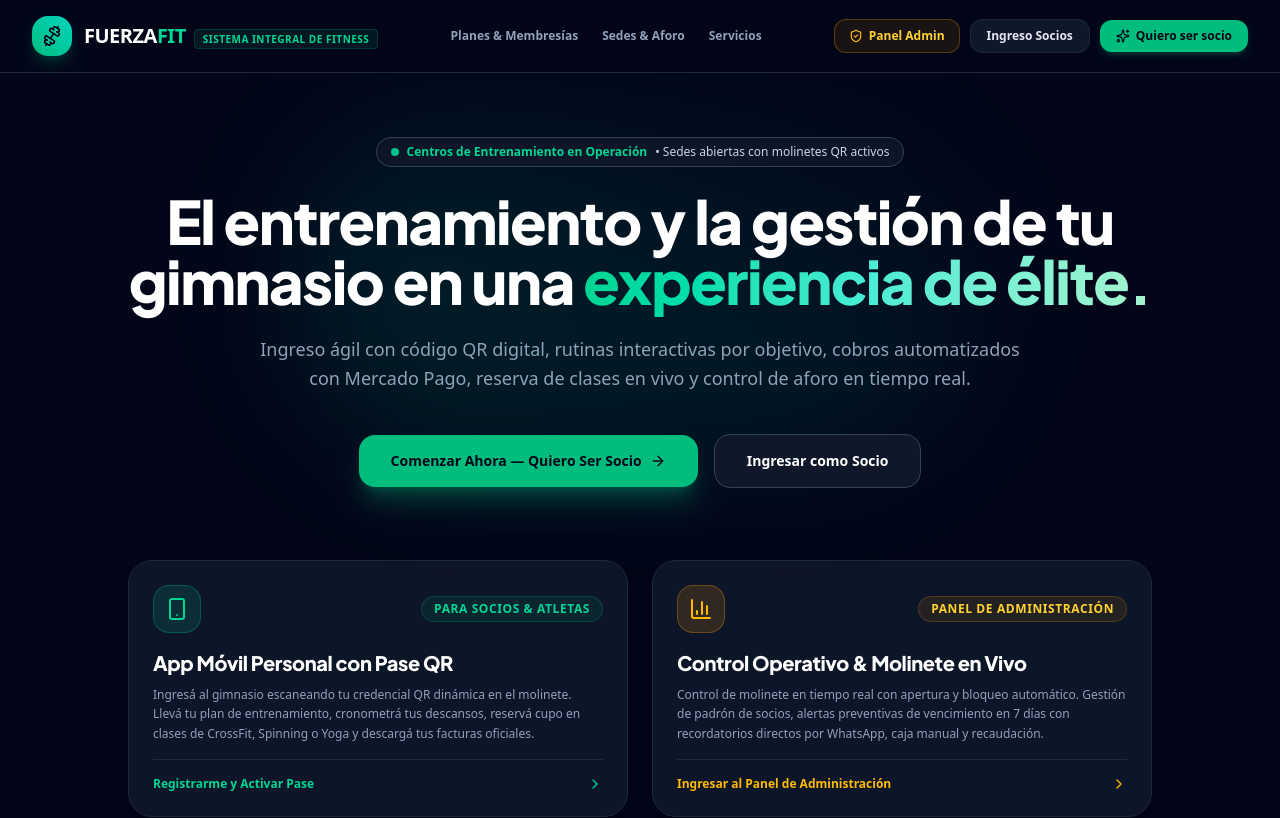
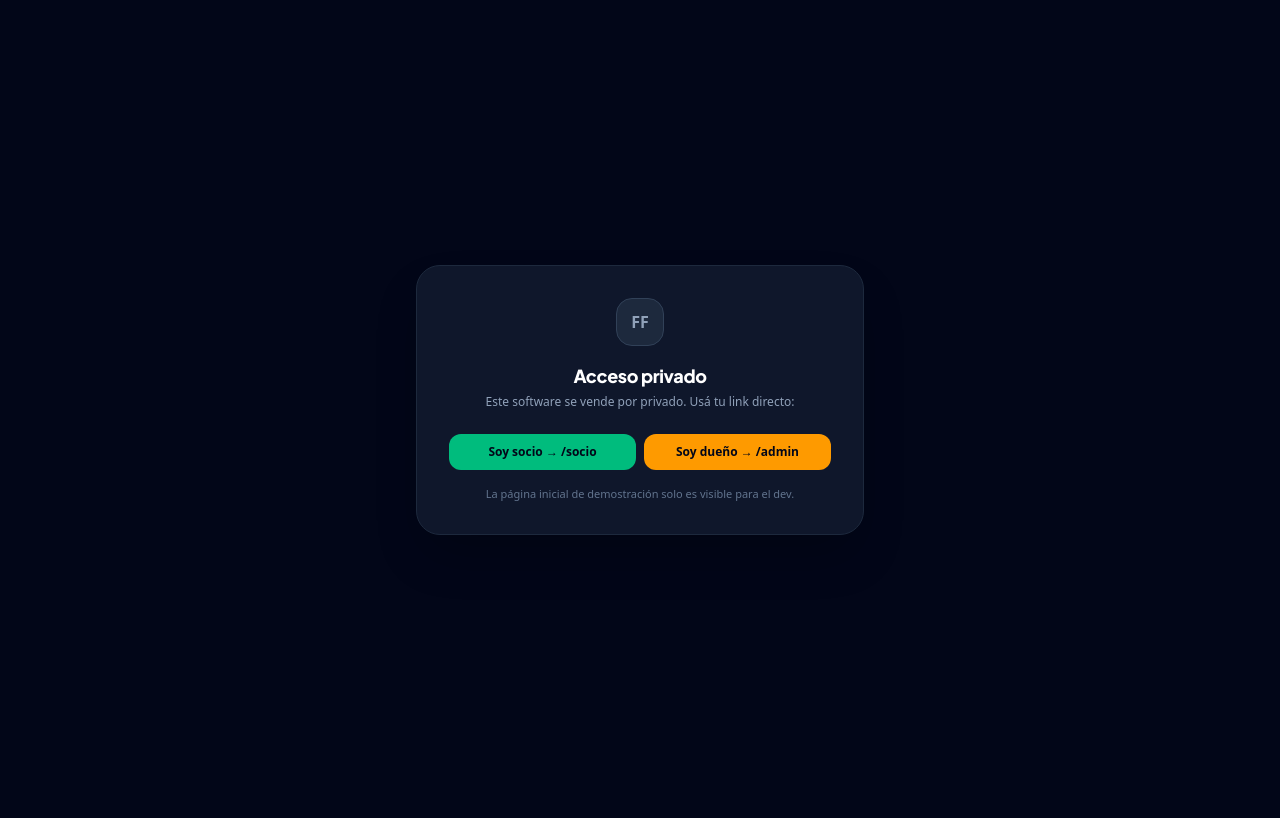
Before and after one commit to MarianGallicchio/FuerzaFit, a React (Vite) app: page / in a window 1280 px wide. Shown: the top 818 px of the page. Built offline with nearby package versions, Linux system fonts and the light colour scheme; no server answers; the database is empty; a web font is replaced by a local one.

Commit message:
fix: quitar boton Inicio de /admin y /socio, landing solo dev, privado para venta

```diff
--- a/src/App.tsx
+++ b/src/App.tsx
@@ -5,8 +5,9 @@ import { AuthModal } from './components/common/AuthModal';
 import { MemberQrModal } from './components/member/MemberQrModal';
 import { SupabaseSetupNotice } from './components/common/SupabaseSetupNotice';
 import { isSupabaseConfigured } from './lib/supabase';
-import { getAppMode, getAppModeConfig, isRoleAllowedInMode, buildModeUrl, navigateToPath } from './lib/appMode';
+import { getAppMode, getAppModeConfig, isRoleAllowedInMode, buildModeUrl } from './lib/appMode';
 import { ShieldCheck, User, LogOut, ArrowRight } from 'lucide-react';
+import { isDemoModeEnabled } from './lib/appMode';
 
 // Distinct Role Layouts & Landing Page
 import { LandingPage } from './components/common/LandingPage';
@@ -128,7 +129,9 @@ const AppShell: React.FC = () => {
           <AdminLoginPage />
         ) : appMode === 'member' ? (
           <MemberLoginPage initialPlanId={selectedPlanForReg} />
-        ) : showLanding ? (
+        ) : isDemoModeEnabled() ? (
+          // Landing completa solo en dev/demo. En producción es privada.
+          showLanding ? (
             <LandingPage
               onOpenAuth={handleOpenAuth}
               currentUser={currentUser}
@@ -136,7 +139,6 @@ const AppShell: React.FC = () => {
               onLogout={logout}
             />
           ) : (
-          /* / (full) sin sesión → landing unificada con dos accesos */
             <LandingPage
               onOpenAuth={handleOpenAuth}
               currentUser={currentUser}
@@ -144,8 +146,25 @@ const AppShell: React.FC = () => {
               onLogout={logout}
             />
           )
-      ) : showLanding ? (
-        /* Usuario logueado pero pidió ver landing */
+        ) : (
+          // Producción privada: / no muestra marketing. Solo accesos directos.
+          <div className="min-h-screen bg-slate-950 text-slate-100 flex items-center justify-center p-6">
+            <div className="max-w-md w-full bg-slate-900 border border-slate-800 rounded-3xl p-8 text-center space-y-4 shadow-2xl">
+              <div className="w-12 h-12 mx-auto rounded-2xl bg-slate-800 border border-slate-700 flex items-center justify-center text-slate-400 font-black">FF</div>
+              <div>
+                <h1 className="text-lg font-black text-white">Acceso privado</h1>
+                <p className="text-xs text-slate-400 mt-1">Este software se vende por privado. Usá tu link directo:</p>
+              </div>
+              <div className="grid grid-cols-2 gap-2 pt-2">
+                <a href="/socio" className="py-2.5 rounded-xl bg-emerald-500 hover:bg-emerald-400 text-slate-950 text-xs font-black">Soy socio → /socio</a>
+                <a href="/admin" className="py-2.5 rounded-xl bg-amber-500 hover:bg-amber-400 text-slate-950 text-xs font-black">Soy dueño → /admin</a>
+              </div>
+              <p className="text-[11px] text-slate-500">La página inicial de demostración solo es visible para el dev.</p>
+            </div>
+          </div>
+        )
+      ) : showLanding && isDemoModeEnabled() ? (
+        /* Usuario logueado pero pidió ver landing — solo en dev */
         <LandingPage
           onOpenAuth={handleOpenAuth}
           currentUser={currentUser}
--- a/src/pages/AdminLoginPage.tsx
+++ b/src/pages/AdminLoginPage.tsx
@@ -1,6 +1,5 @@
 import React, { useState } from 'react';
 import { useGym } from '../context/GymContext';
-import { navigateToMode, navigateToPath } from '../lib/appMode';
 import {
   Dumbbell,
   ShieldCheck,
@@ -13,9 +12,6 @@ import {
   RefreshCw,
   Phone,
   MapPin,
-  User,
-  ChevronLeft,
-  Sparkles,
   Hash
 } from 'lucide-react';
 import { motion } from 'motion/react';
@@ -68,15 +64,11 @@ export const AdminLoginPage: React.FC = () => {
   return (
     <div className="min-h-screen bg-slate-950 text-slate-100 flex flex-col">
       <header className="sticky top-0 z-10 bg-slate-950/90 backdrop-blur border-b border-slate-800">
-        <div className="max-w-5xl mx-auto px-4 sm:px-6 h-14 flex items-center justify-between">
-          <button onClick={() => navigateToPath('/')} className="flex items-center gap-2.5">
+        <div className="max-w-5xl mx-auto px-4 sm:px-6 h-14 flex items-center justify-center">
+          <div className="flex items-center gap-2.5">
             <div className="w-9 h-9 rounded-xl bg-gradient-to-tr from-amber-500 to-orange-400 flex items-center justify-center text-slate-950 font-black shadow-md"><Dumbbell className="w-5 h-5 -rotate-12" /></div>
             <span className="font-extrabold text-white">FUERZA<span className="text-amber-400">FIT</span></span>
-            <span className="hidden sm:inline px-2 py-0.5 rounded text-[10px] font-bold bg-amber-500/10 text-amber-300 border border-amber-500/30">PANEL GESTIÓN</span>
-          </button>
-          <div className="flex items-center gap-2">
-            <button onClick={() => navigateToPath('/')} className="px-3 py-1.5 rounded-xl text-xs font-bold text-slate-400 hover:text-white flex items-center gap-1"><ChevronLeft className="w-4 h-4" /> Inicio</button>
-            <button onClick={() => navigateToMode('member')} className="hidden sm:flex px-3 py-1.5 rounded-xl text-xs font-bold text-emerald-300 bg-emerald-500/10 border border-emerald-500/30 hover:bg-emerald-500/20 items-center gap-1"><User className="w-3.5 h-3.5" /> Soy socio</button>
+            <span className="px-2 py-0.5 rounded text-[10px] font-bold bg-amber-500/10 text-amber-300 border border-amber-500/30">PANEL GESTIÓN</span>
           </div>
         </div>
       </header>
@@ -130,7 +122,7 @@ export const AdminLoginPage: React.FC = () => {
       </div>
 
       <div className="p-4 text-center text-[11px] text-slate-500">
-        <span>¿Sos socio? Entrá por </span><button onClick={()=>navigateToMode('member')} className="text-emerald-300 font-bold hover:underline">/socio</button><span> con tu DNI.</span>
+        <span>Acceso privado para dueños y staff.</span>
       </div>
     </div>
   );
--- a/src/pages/MemberLoginPage.tsx
+++ b/src/pages/MemberLoginPage.tsx
@@ -2,7 +2,7 @@ import React, { useState, useEffect } from 'react';
 import { useGym } from '../context/GymContext';
 import { PaymentMethod } from '../types';
 import { isSupabaseConfigured } from '../lib/supabase';
-import { navigateToPath } from '../lib/appMode';
+
 import {
   Dumbbell,
   Mail,
@@ -18,7 +18,6 @@ import {
   UserPlus,
   Hash,
   User,
-  ChevronLeft,
   IdCard
 } from 'lucide-react';
 import { motion } from 'motion/react';
@@ -172,16 +171,13 @@ export const MemberLoginPage: React.FC<MemberLoginPageProps> = ({ initialPlanId
 
   return (
     <div className="min-h-screen bg-slate-950 text-slate-100 flex flex-col">
-      {/* Top bar */}
+      {/* Top bar - sin Inicio */}
       <header className="sticky top-0 z-10 bg-slate-950/90 backdrop-blur border-b border-slate-800">
-        <div className="max-w-5xl mx-auto px-4 sm:px-6 h-14 flex items-center justify-between">
-          <button onClick={() => navigateToPath('/')} className="flex items-center gap-2.5">
+        <div className="max-w-5xl mx-auto px-4 sm:px-6 h-14 flex items-center justify-center">
+          <div className="flex items-center gap-2.5">
             <div className="w-9 h-9 rounded-xl bg-gradient-to-tr from-emerald-500 to-teal-400 flex items-center justify-center text-slate-950 font-black shadow-md"><Dumbbell className="w-5 h-5 -rotate-12" /></div>
             <span className="font-extrabold text-white">FUERZA<span className="text-emerald-400">FIT</span></span>
-            <span className="hidden sm:inline px-2 py-0.5 rounded text-[10px] font-bold bg-emerald-500/10 text-emerald-400 border border-emerald-500/30">PORTAL SOCIOS</span>
-          </button>
-          <div className="flex items-center gap-2">
-            <button onClick={() => navigateToPath('/')} className="px-3 py-1.5 rounded-xl text-xs font-bold text-slate-400 hover:text-white flex items-center gap-1"><ChevronLeft className="w-4 h-4" /> Inicio</button>
+            <span className="px-2 py-0.5 rounded text-[10px] font-bold bg-emerald-500/10 text-emerald-400 border border-emerald-500/30">PORTAL SOCIOS</span>
           </div>
         </div>
       </header>
```
Lines whose indentation alone changed are shown as unchanged.
